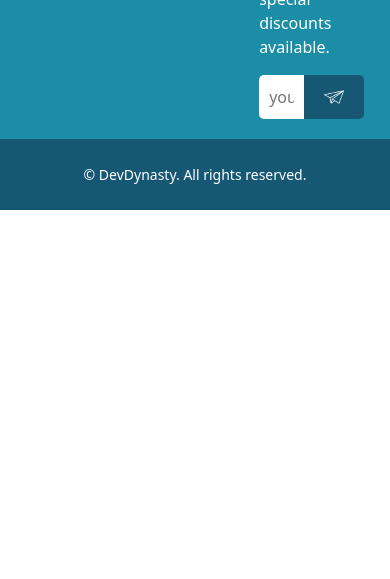
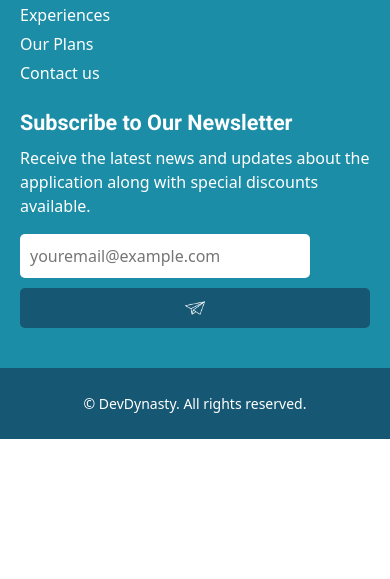
Before and after one commit to G2-UPC-PRE-202402-SI730-WX53-DevDynasty/FinanceFlow-Landing-Page, a plain HTML site: page index.html in a window 390 px wide. Shown: the part 265-844 px from the top of the page. Drawn offline with nearby package versions, Linux system fonts and the light colour scheme.

Commit message:
feat(index): add responsive web design for footer section.

```diff
--- a/styles/styles.css
+++ b/styles/styles.css
@@ -167,3 +167,30 @@ a:hover {
   padding: 25px 0;
   font-size: 14px;
 }
+
+@media screen and (max-width: 768px) {
+  .footer {
+    flex-direction: column;
+    align-items: center;
+  }
+
+  .footer-column {
+    width: 100%;
+    margin-bottom: 20px;
+  }
+
+  .footer-column form {
+    flex-direction: column;
+  }
+
+  .footer-column form input {
+    width: 100%;
+    border-radius: 5px;
+    margin-bottom: 10px;
+  }
+
+  .footer-column form button {
+    width: 100%;
+    border-radius: 5px;
+  }
+}
```
